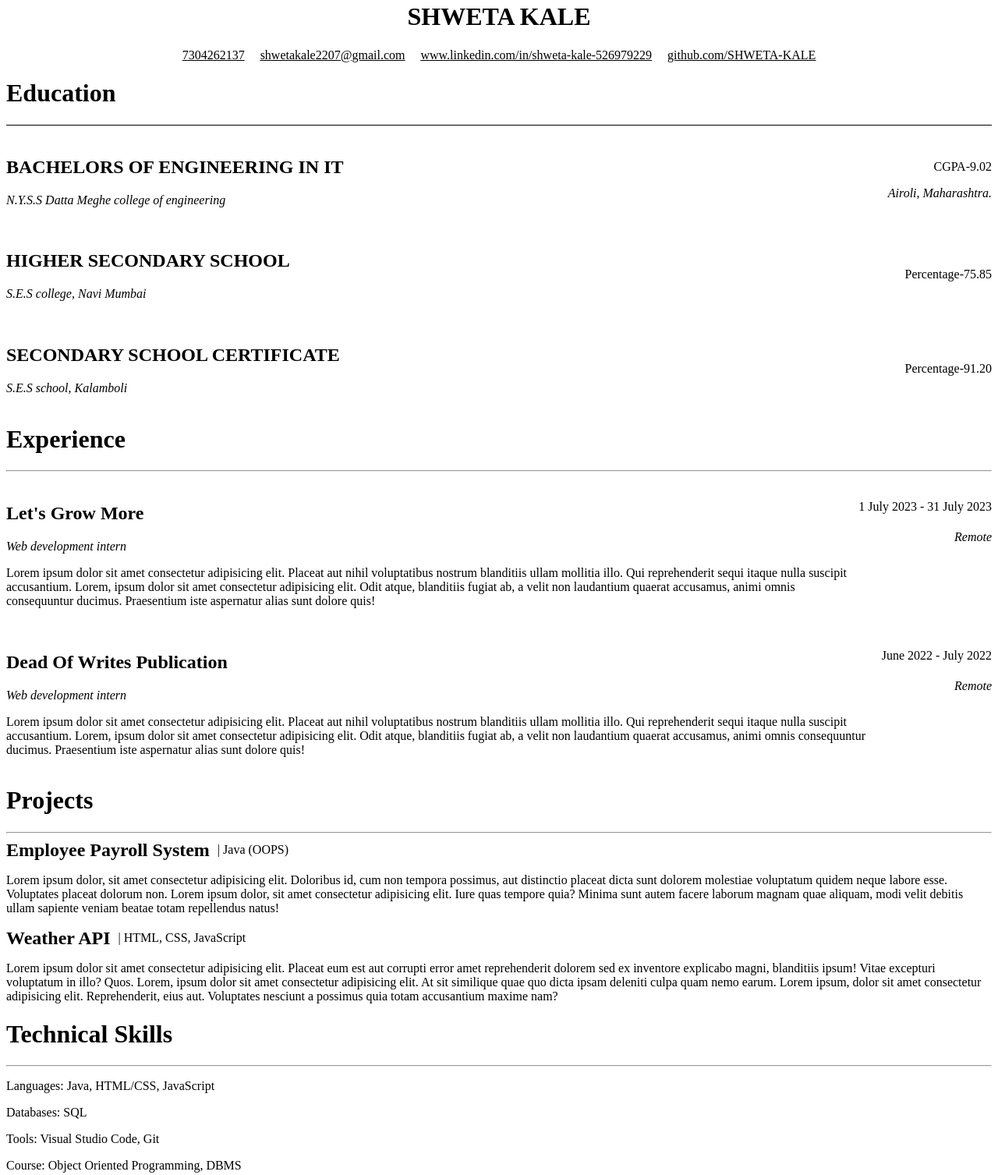
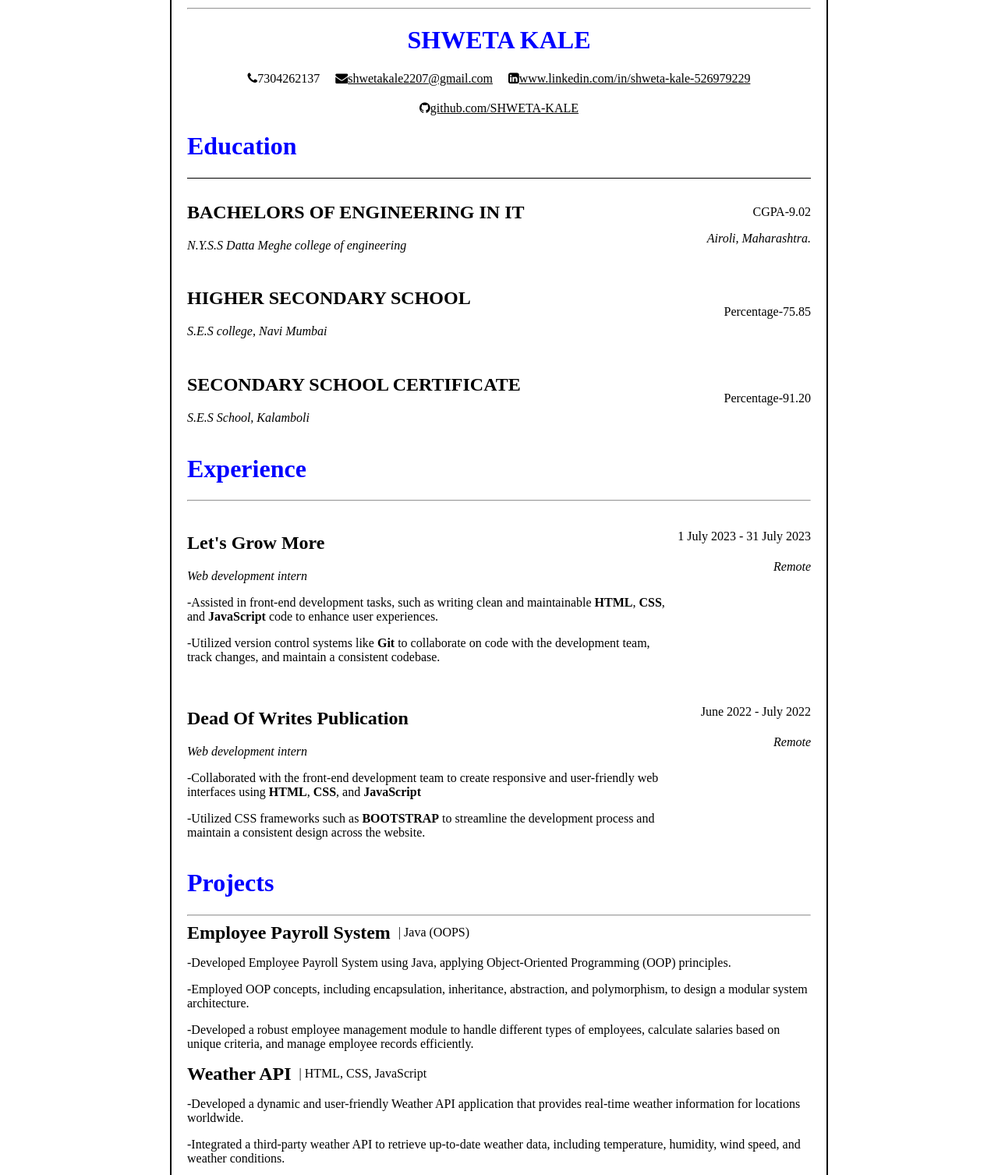
Before and after one commit to SHWETA-KALE/Git_Resume_Assignment, a plain HTML site: page index.html in a window 1280 px wide. Shown: the part 28-1535 px from the top of the page at 78% size. Drawn offline with Linux system fonts and the light colour scheme.

Commit message:
Added more content and changed the font colors

```diff
--- a/index.html
+++ b/index.html
@@ -3,8 +3,17 @@
 <head>
     <meta charset="UTF-8">
     <meta name="viewport" content="width=device-width, initial-scale=1.0">
+    <link rel="stylesheet" href="https://cdnjs.cloudflare.com/ajax/libs/font-awesome/4.7.0/css/font-awesome.min.css">
     <title>Resume</title>
     <style>
+        .container {
+            border: 2px solid #000;
+            padding: 20px;
+            border-radius: 10px;
+            max-width: 800px;
+            margin: 0 auto;
+        }
+
         .center {
             text-align: center;
         }
@@ -27,22 +36,25 @@
             text-decoration: underline;
         }
 
+        .blue-heading {
+            color: blue;
+        }
+
         /* Education section styling */
         .education-container {
-            margin: 20px 0;
+            margin: 10px 0;
         }
 
         .education-details {
             display: flex;
             justify-content: space-between;
             align-items: center;
-            margin-top: 10px;
+            margin-top: 5px;
         }
 
         .education-details .right-align {
             text-align: right;
         }
-
 
         .hr-after-education {
             border: 0;
@@ -90,25 +102,26 @@
         }
     </style>
 </head>
-<body>
+<body >
+    <div class="container">
     <hr>
-    <h1 class="center">SHWETA KALE</h1>
+    <h1 class="center blue-heading">SHWETA KALE</h1>
 
     <!-- Contact Information Section -->
     <div class="contact-info">
-        <p>7304262137</p>
-        <p><a href="mailto:shwetakale2207@gmail.com">shwetakale2207@gmail.com</a></p>
-        <p><a href="https://www.linkedin.com/in/shweta-kale-526979229/" target="_blank">www.linkedin.com/in/shweta-kale-526979229</a></p>
-        <p><a href="https://github.com/SHWETA-KALE" target="_blank">github.com/SHWETA-KALE</a></p>
+        <p><i class="fa fa-phone">7304262137</i></p>
+        <p><i class="fa fa-envelope"><a href="mailto:shwetakale2207@gmail.com">shwetakale2207@gmail.com</a></i></p>
+        <p><i class="fa fa-linkedin-square"><a href="https://www.linkedin.com/in/shweta-kale-526979229/" target="_blank">www.linkedin.com/in/shweta-kale-526979229</a></i></p>
+        <p><i class="fa fa-github"><a href="https://github.com/SHWETA-KALE" target="_blank">github.com/SHWETA-KALE</a></i></p>
     </div>
 
-    <h1>Education</h1>
+    <h1 class="blue-heading">Education</h1>
     <hr class="hr-after-education">
 
     <div class="education-container">
         <div class="education-details">
             <div>
-                <h2>BACHELORS OF ENGINEERING IN IT</h2>
+                <h2><b>BACHELORS OF ENGINEERING IN IT</b></h2>
                 <p><i>N.Y.S.S Datta Meghe college of engineering</i></p>
             </div>
             <div class="right-align">
@@ -134,7 +147,7 @@
         <div class="education-details">
             <div>
                 <h2>SECONDARY SCHOOL CERTIFICATE</h2>
-                <p><i>S.E.S school, Kalamboli</i></p>
+                <p><i>S.E.S School, Kalamboli</i></p>
             </div>
             <div class="right-align">
                 <p>Percentage-91.20</p>
@@ -142,14 +155,15 @@
         </div>
     </div>
 
-    <h1>Experience</h1>
+    <h1 class="blue-heading">Experience</h1>
     <hr>
 
     <div class="experience-container">
         <div class="experience-content">
             <h2>Let's Grow More</h2>
             <i>Web development intern</i>
-            <p>Lorem ipsum dolor sit amet consectetur adipisicing elit. Placeat aut nihil voluptatibus nostrum blanditiis ullam mollitia illo. Qui reprehenderit sequi itaque nulla suscipit accusantium. Lorem, ipsum dolor sit amet consectetur adipisicing elit. Odit atque, blanditiis fugiat ab, a velit non laudantium quaerat accusamus, animi omnis consequuntur ducimus. Praesentium iste aspernatur alias sunt dolore quis!</p>
+            <p>-Assisted in front-end development tasks, such as writing clean and maintainable <span><b>HTML</b>,</span> <span><b>CSS</b></span>, and <span><b>JavaScript</b></span> code to enhance user experiences. </p>
+            <p>-Utilized version control systems like <span><b>Git</b></span> to collaborate on code with the development team, track changes, and maintain a consistent codebase.</p>
         </div>
         <div class="experience-details">
             <p class="dates">1 July 2023 - 31 July 2023</p>
@@ -161,7 +175,8 @@
         <div class="experience-content">
             <h2>Dead Of Writes Publication</h2>
             <i>Web development intern</i>
-            <p>Lorem ipsum dolor sit amet consectetur adipisicing elit. Placeat aut nihil voluptatibus nostrum blanditiis ullam mollitia illo. Qui reprehenderit sequi itaque nulla suscipit accusantium. Lorem, ipsum dolor sit amet consectetur adipisicing elit. Odit atque, blanditiis fugiat ab, a velit non laudantium quaerat accusamus, animi omnis consequuntur ducimus. Praesentium iste aspernatur alias sunt dolore quis!</p>
+            <p>-Collaborated with the front-end development team to create responsive and user-friendly web interfaces using <span><b>HTML</b>,</span> <span><b>CSS</b></span>, and <span><b>JavaScript</b></span> </p>
+            <p>-Utilized CSS frameworks such as <span><b>BOOTSTRAP</b></span> to streamline the development process and maintain a consistent design across the website.</p>
         </div>
         <div class="experience-details">
             <p class="dates">June 2022 - July 2022</p>
@@ -170,29 +185,34 @@
     </div>
 
 
-    <h1>Projects</h1>
+    <h1 class="blue-heading">Projects</h1>
     <hr>
     <div class="project-details">
         <h2>Employee Payroll System</h2>
         <span>| Java (OOPS)</span>
     </div>
-    <p>Lorem ipsum dolor, sit amet consectetur adipisicing elit. Doloribus id, cum non tempora possimus, aut distinctio placeat dicta sunt dolorem molestiae voluptatum quidem neque labore esse. Voluptates placeat dolorum non. Lorem ipsum dolor, sit amet consectetur adipisicing elit. Iure quas tempore quia? Minima sunt autem facere laborum magnam quae aliquam, modi velit debitis ullam sapiente veniam beatae totam repellendus natus!</p>
+    <p>-Developed Employee Payroll System using Java, applying Object-Oriented Programming (OOP) principles.</p>
+    <p>-Employed OOP concepts, including encapsulation, inheritance, abstraction, and polymorphism, to design a modular system architecture.</p>
+    <p>-Developed a robust employee management module to handle different types of employees, calculate salaries based on unique criteria, and manage employee records efficiently.</p>
 
     <div class="project-details">
         <h2>Weather API</h2>
         <span>| HTML, CSS, JavaScript</span>
     </div>
-    <p>Lorem ipsum dolor sit amet consectetur adipisicing elit. Placeat eum est aut corrupti error amet reprehenderit dolorem sed ex inventore explicabo magni, blanditiis ipsum! Vitae excepturi voluptatum in illo? Quos. Lorem, ipsum dolor sit amet consectetur adipisicing elit. At sit similique quae quo dicta ipsam deleniti culpa quam nemo earum. Lorem ipsum, dolor sit amet consectetur adipisicing elit. Reprehenderit, eius aut. Voluptates nesciunt a possimus quia totam accusantium maxime nam?</p>
+    <p>-Developed a dynamic and user-friendly Weather API application that provides real-time weather information for locations worldwide.</p>
+    <p>-Integrated a third-party weather API to retrieve up-to-date weather data, including temperature, humidity, wind speed, and weather conditions.</p>
 
-    <h1>Technical Skills</h1>
+    <h1 class="blue-heading">Technical Skills</h1>
     <hr>
     <p>Languages: Java, HTML/CSS, JavaScript</p>
     <p>Databases: SQL</p>
     <p>Tools: Visual Studio Code, Git</p>
     <p>Course: Object Oriented Programming, DBMS</p>
 
-    <h1>Soft Skills</h1>
+    <h1 class="blue-heading">Soft Skills</h1>
     <hr>
     <p>Teamwork, Adaptability, Attention to details, Innovative thinking.</p>
+</div>
 </body>
+
 </html>
```
